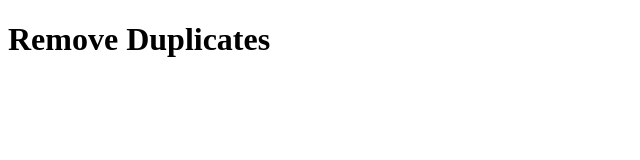
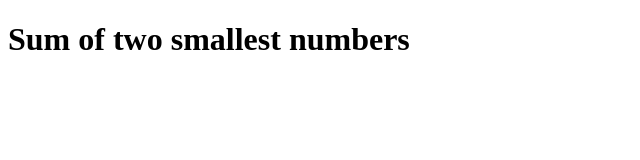
Before and after one commit to zakidayib/zero-and-one, a plain HTML site: page index.html in a window 1280 px wide. Shown: the whole page, without its empty margins (0-640 px from the left). Drawn offline with Linux system fonts and the light colour scheme.

Commit message:
inital commit

```diff
--- a/index.html
+++ b/index.html
@@ -8,7 +8,7 @@
   </head>
   <body>
     <div class="container">
-      <h1>Remove Duplicates</h1>
+      <h1>Sum of two smallest numbers</h1>
   </body>
   <script src="script.js"></script>
 </html>
```
Also changed, not shown: 1 other file.
